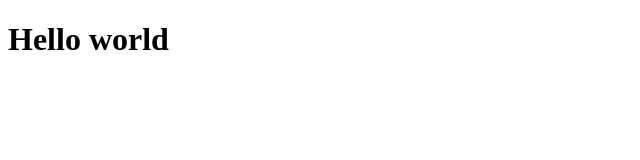
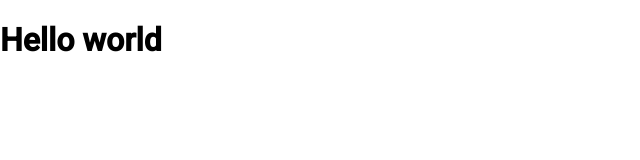
Before and after one commit to renatumb/recipes-frontend, an Angular app: page / in a window 1280 px wide. Shown: the top 160 px of the page, without its empty margins (0-640 px from the left). Built offline with nearby package versions, Linux system fonts and the light colour scheme.

Commit message:
Add Angular Material

```diff
--- a/angular.json
+++ b/angular.json
@@ -30,6 +30,7 @@
               "src/assets"
             ],
             "styles": [
+              "@angular/material/prebuilt-themes/indigo-pink.css",
               "src/styles.scss"
             ],
             "scripts": []
@@ -90,6 +91,7 @@
               "src/assets"
             ],
             "styles": [
+              "@angular/material/prebuilt-themes/indigo-pink.css",
               "src/styles.scss"
             ],
             "scripts": []
--- a/package.json
+++ b/package.json
@@ -11,10 +11,12 @@
   "private": true,
   "dependencies": {
     "@angular/animations": "^17.1.0",
+    "@angular/cdk": "^17.2.0",
     "@angular/common": "^17.1.0",
     "@angular/compiler": "^17.1.0",
     "@angular/core": "^17.1.0",
     "@angular/forms": "^17.1.0",
+    "@angular/material": "^17.2.0",
     "@angular/platform-browser": "^17.1.0",
     "@angular/platform-browser-dynamic": "^17.1.0",
     "@angular/router": "^17.1.0",
--- a/src/app/app.config.ts
+++ b/src/app/app.config.ts
@@ -2,7 +2,8 @@
 import { provideRouter } from '@angular/router';
 
 import { routes } from './app.routes';
+import { provideAnimationsAsync } from '@angular/platform-browser/animations/async';
 
 export const appConfig: ApplicationConfig = {
-  providers: [provideRouter(routes)]
+  providers: [provideRouter(routes), provideAnimationsAsync()]
 };
--- a/src/index.html
+++ b/src/index.html
@@ -6,6 +6,8 @@
   <base href="/">
   <meta name="viewport" content="width=device-width, initial-scale=1">
   <link rel="icon" type="image/x-icon" href="favicon.ico">
+  <link href="https://fonts.googleapis.com/css2?family=Roboto:wght@300;400;500&display=swap" rel="stylesheet">
+  <link href="https://fonts.googleapis.com/icon?family=Material+Icons" rel="stylesheet">
 </head>
 <body>
   <app-root></app-root>
--- a/src/styles.scss
+++ b/src/styles.scss
@@ -1 +1,4 @@
 /* You can add global styles to this file, and also import other style files */
+
+html, body { height: 100%; }
+body { margin: 0; font-family: Roboto, "Helvetica Neue", sans-serif; }
```
Also changed, not shown: 1 other file (tests, documents, lock files or other folders).
